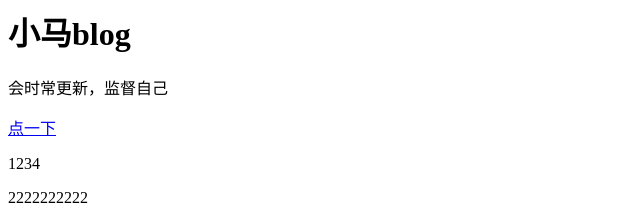
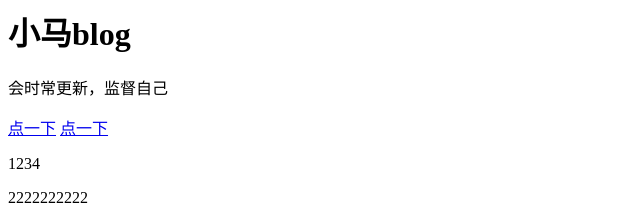
Before and after one commit to MHuiming/zhihu1_html.github.io, a plain HTML site: page index.html in a window 1280 px wide. Shown: the top 220 px of the page, 0-640 px from the left. Drawn offline with Linux system fonts and the light colour scheme.

Commit message:
Update index.html

```diff
--- a/index.html
+++ b/index.html
@@ -6,6 +6,7 @@
   <h1>小马blog</h1>
   <p>会时常更新，监督自己</p>
   <a href="#tip">点一下</a>
+  <a href="https://mhuiming.github.io/zhihu1_html.github.io/#tip">点一下</a><!--锚点另一种方式-->
   <p>1234</p>
   <p>2222222222</p>
   <p>3333333333333333</p>
```
